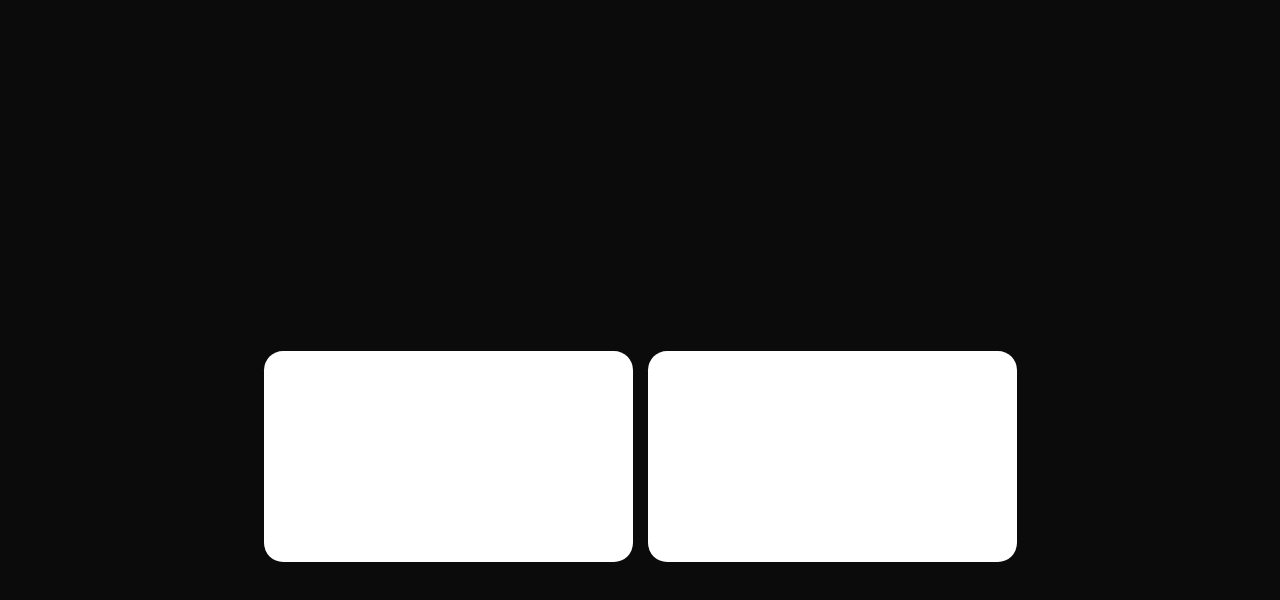
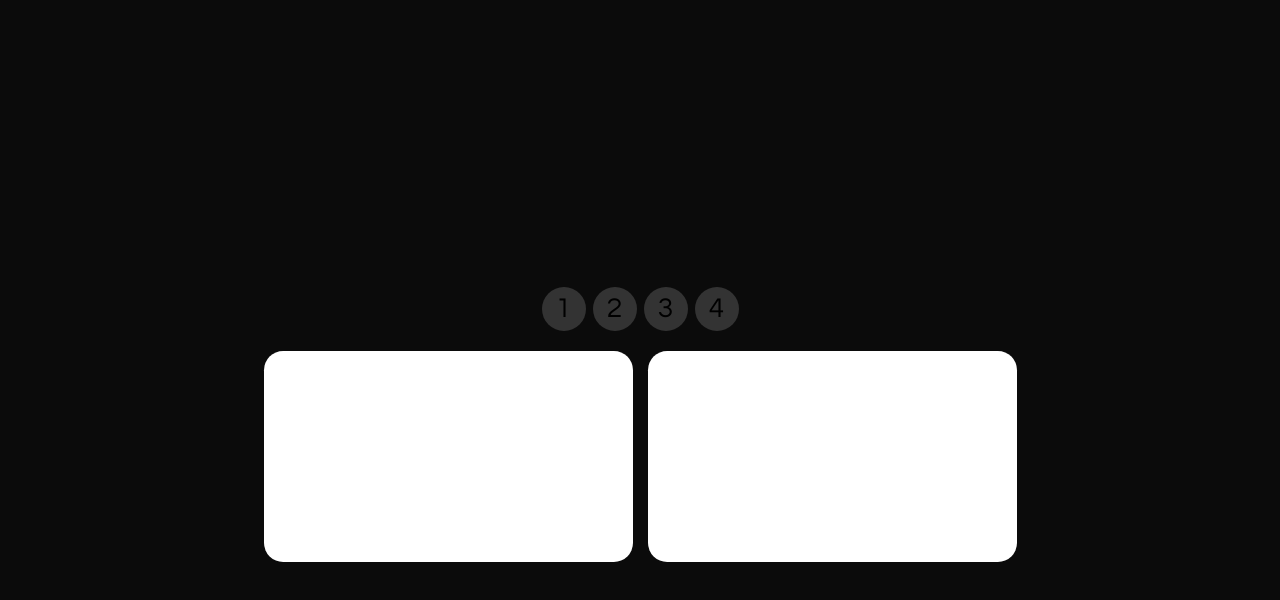
Before and after one commit to olliefwilliams/word-builder, a website: page httpdocs/index.html in a window 1280 px wide. Shown: the part 178-778 px from the top of the page. Drawn offline with nearby package versions, Linux system fonts and the light colour scheme; files that its build step writes are made by us from their sources; files whose address does not match are found by name.

Commit message:
Added box splitting buttons, started on box-splitting js

```diff
--- /dev/null
+++ b/httpdocs/css/src/core/_mixins.scss
@@ -0,0 +1,23 @@
+// choose the name and size of each breakpoint
+$breakpoints: (
+	"xxs": 480,
+	"xs": 560,
+	"sm": 640,
+	"md": 720,
+	"lg": 960,
+	"xl": 1140,
+	"xxl": 1320,
+);
+
+// mixin to utilise media queries
+@mixin q($name) {
+	$mediaSize: map-get($breakpoints, $name);
+
+	@if $mediaSize == null {
+		@error "#{$name} is an undefined breakpoint name";
+	}
+
+	@media (min-width: #{$mediaSize}px) {
+		@content;
+	}
+}
--- /dev/null
+++ b/httpdocs/css/src/modules/_box-split-buttons.scss
@@ -0,0 +1,35 @@
+.button-wrapper {
+	margin: 0 auto 20px;
+	display: table;
+}
+
+.split-button {
+	width: 24px;
+	height: 24px;
+	font-size: 18px;
+	background: #333;
+	color: #000;
+	border-radius: 50%;
+	margin: 0 0.125em;
+	font-family: Century Gothic, CenturyGothic, AppleGothic, sans-serif;
+	border: 0;
+	cursor: pointer;
+	transition: all 125ms ease-in-out;
+	&:hover {
+		background: #999;
+	}
+	&.active {
+		background: #e70000;
+		color: #fff;
+	}
+	@include q(md) {
+		width: 36px;
+		height: 36px;
+		font-size: 24px;
+	}
+	@include q(xl) {
+		width: 44px;
+		height: 44px;
+		font-size: 28px;
+	}
+}
--- a/httpdocs/css/src/modules/_letter-box.scss
+++ b/httpdocs/css/src/modules/_letter-box.scss
@@ -1,13 +1,15 @@
 $canvasWidth: 60;
 
-.canvas {
+.canvas-wrapper {
 	position: absolute;
 	bottom: 7.5%;
-	left: 50%;
 	width: $canvasWidth * 1vw;
+	margin: 0 (((100 - $canvasWidth) / 2) * 1vw);
+}
+
+.canvas {
+	width: 100%;
 	height: $canvasWidth * 0.275 * 1vw;
-
-	transform: translateX(-50%);
 	display: flex;
 	justify-content: space-between;
 	z-index: 1;
--- a/httpdocs/css/src/site.scss
+++ b/httpdocs/css/src/site.scss
@@ -1,5 +1,7 @@
+@import "core/mixins";
 @import "core/base";
 @import "modules/letter";
 @import "modules/logo";
 //@import "modules/circle-orgin";
 @import "modules/letter-box";
+@import "modules/box-split-buttons";
--- a/httpdocs/index.html
+++ b/httpdocs/index.html
@@ -203,12 +203,18 @@
 				<use xlink:href="#letter-z"></use>
 			</svg>
 		</div>
-
-		<div class="canvas">
-			<div class="canvas__block"></div>
-			<div class="canvas__block"></div>
+		<div class="canvas-wrapper">
+			<div class="button-wrapper">
+				<button class="split-button" data-number="1">1</button>
+				<button class="split-button" data-number="2">2</button>
+				<button class="split-button" data-number="3">3</button>
+				<button class="split-button" data-number="4">4</button>
+			</div>
+			<div class="canvas">
+				<div class="canvas__block"></div>
+				<div class="canvas__block"></div>
+			</div>
 		</div>
-
 	</div>
 	<script src="js/dist/main.js"></script>
 </body>
--- a/httpdocs/js/src/main.js
+++ b/httpdocs/js/src/main.js
@@ -3,6 +3,7 @@
 import arc from './modules/arc.js';
 import drag from './modules/drag.js'; // also imports the interact.js library
 import letterReset from './modules/letter-reset';
+import boxSplit from './modules/box-split';
 
 // forEach polyfill for IE
 if (window.NodeList && !NodeList.prototype.forEach) {
@@ -15,3 +16,4 @@ if (window.HTMLCollection && !HTMLCollection.prototype.forEach) {
 arc();
 drag();
 letterReset();
+boxSplit();
--- /dev/null
+++ b/httpdocs/js/src/modules/box-split.js
@@ -0,0 +1,17 @@
+export default function () {
+
+	let buttons = document.querySelectorAll(".split-button");
+
+	buttons.forEach(function (element) {
+		element.addEventListener("click", canvasSplit);
+	});
+
+	function canvasSplit() {
+		let number = this.dataset.number;
+		buttons.forEach(function (element) {
+			element.classList.remove("active");
+		});
+		this.classList.add("active");
+	}
+
+}
```
